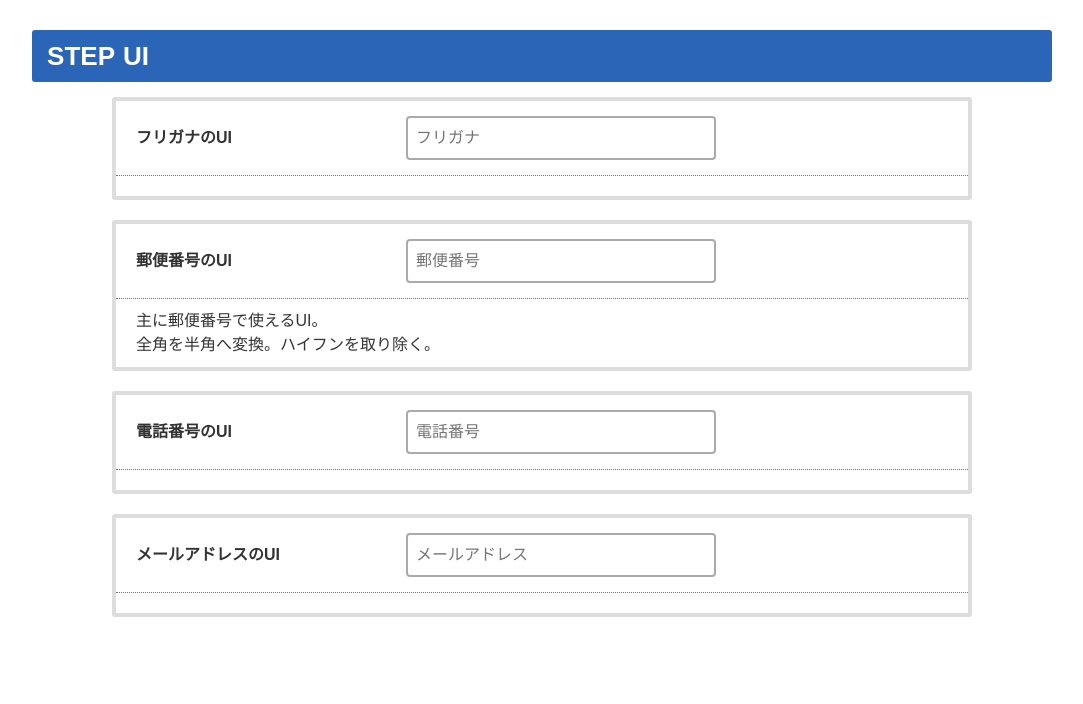
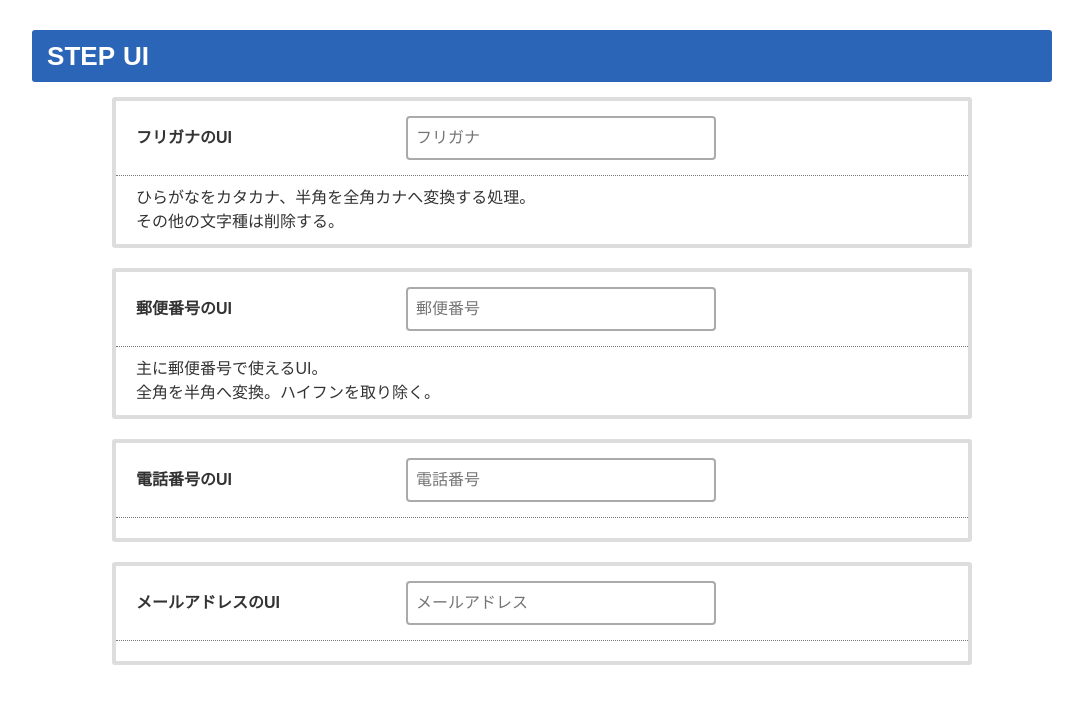
Before and after one commit to igarashirisa/step_ui_ts, a Nuxt app: page / in a window 1280 px wide. Shown: the top 704 px of the page, without its empty margins (98-1181 px from the left). Built offline with nearby package versions, Linux system fonts and the light colour scheme.

Commit message:
mod: 郵便番号変換処理を実装

```diff
--- a/components/atoms/KanaInput.vue
+++ b/components/atoms/KanaInput.vue
@@ -11,7 +11,7 @@ export default {
     },
     methods: {
         changeKana() {
-            this.kana.replace(/\s+/g, '')
+            this.kana = this.kana.replace(/\s+/g, '')
             if(this.kana.match(/^[ァ-ヶー　]+$/)) {
                 return
             } else if (this.kana.match(/^[ぁ-んー　]+$/)) {
--- /dev/null
+++ b/components/atoms/ZipInput.vue
@@ -0,0 +1,22 @@
+<template>
+    <input type="tel" name="zip" placeholder="郵便番号" id="zip" maxlength="8" v-model.trim="zip" @blur="changeZip()">
+</template>
+<script lang="ts">
+import jaconv from 'jaconv';
+export default {
+    data() {
+        return {
+            zip: ''
+        }
+    },
+    methods: {
+        changeZip() {
+            this.zip = this.zip.replace(/[\u002D\u30FC\u2010\u2011\u2013\u2014\u2015\u2212\uFF70\uFF0D]/g, '').replace(/\s+/g, '')
+
+            if(this.zip.match(/^[０-９]+$/)) {
+                return this.zip = jaconv.toHan(this.zip)
+            }
+        }
+    }
+}
+</script>
--- a/pages/index.vue
+++ b/pages/index.vue
@@ -11,7 +11,10 @@
             <KanaInput />
           </div>
         </div>
-        <p class="form_text"></p>
+        <p class="form_text">
+          ひらがなをカタカナ、半角を全角カナへ変換する処理。<br>
+          その他の文字種は削除する。
+        </p>
       </div>
       <div class="form_inner">
         <div class="form_item">
@@ -19,7 +22,7 @@
             郵便番号のUI
           </div>
           <div class="form_input">
-            <input type="tel" name="zip" placeholder="郵便番号" id="zip" maxlength="8">
+            <ZipInput />
           </div>
         </div>
         <p class="form_text">
@@ -55,10 +58,12 @@
 
 <script lang="ts">
 import KanaInput from '@/components/atoms/KanaInput.vue'
+import ZipInput from '~/components/atoms/ZipInput.vue'
 
 export default {
   components: {
     KanaInput,
+    ZipInput,
   }
 }
 </script>
```
